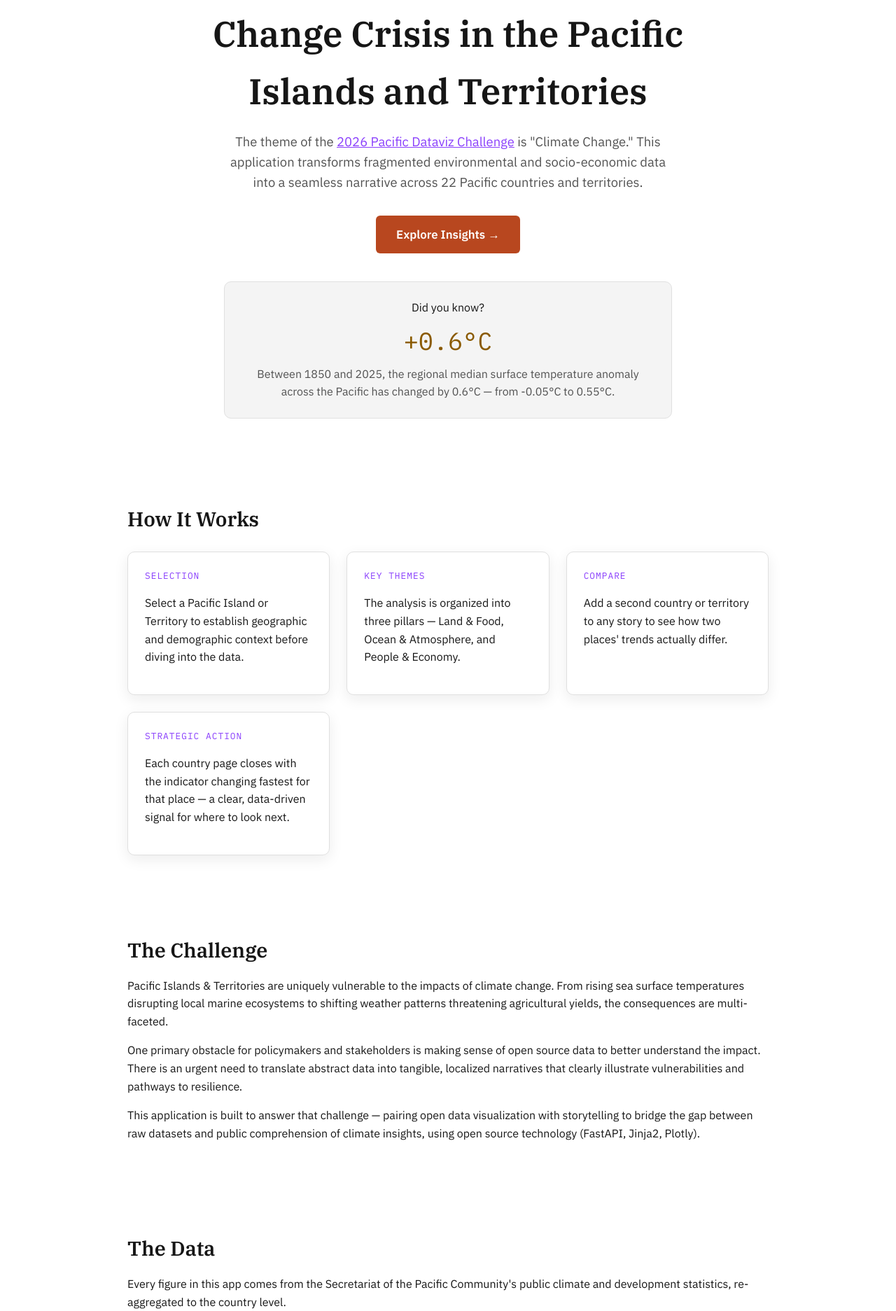
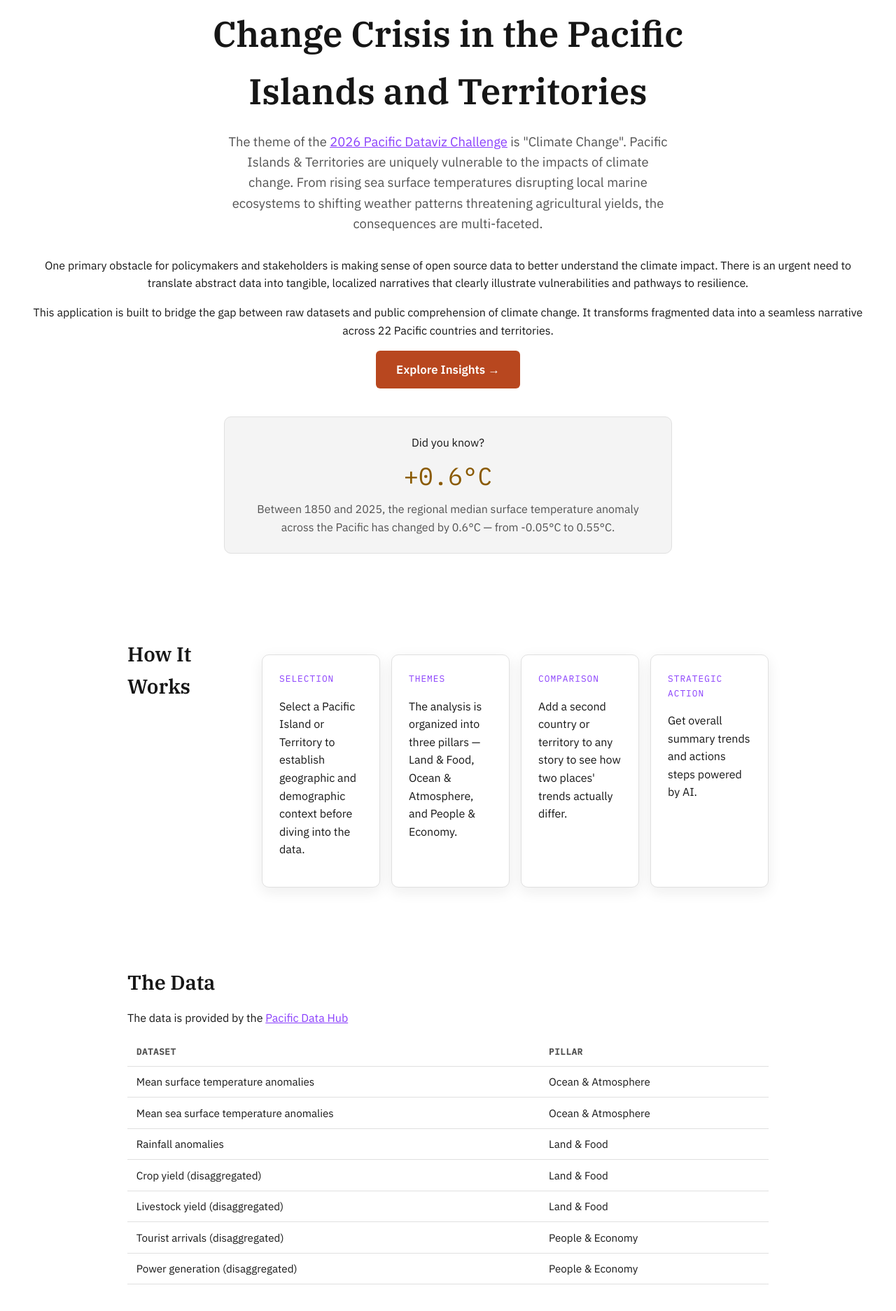
Before and after one commit to edimaudo/Atoll, a FastAPI app: page / in a window 1280 px wide. Shown: the part 238-2111 px from the top of the page at 70% size. Run offline with FastAPI, Linux system fonts and the light colour scheme; some libraries are stand-ins or nearby versions.

Commit message:
Update index.html

```diff
--- a/templates/index.html
+++ b/templates/index.html
@@ -1,14 +1,24 @@
 {% extends "base.html" %}
 
-{% block title %}Atoll — Understanding the Climate Change Crisis in the Pacific{% endblock %}
+{% block title %}Understanding Climate Change in the Pacific{% endblock %}
 
 {% block content %}
 <section class="hero">
     <h1>Understanding the Climate Change Crisis in the Pacific Islands and Territories</h1>
     <p class="lede">
         The theme of the <a href="https://pacificdatavizchallenge.org/" target="_blank" rel="noopener">2026 Pacific Dataviz Challenge</a>
-        is "Climate Change." This application transforms fragmented environmental and socio-economic
-        data into a seamless narrative across {{ territory_count }} Pacific countries and territories.
+        is "Climate Change". Pacific Islands &amp; Territories are uniquely vulnerable to the impacts of climate change.
+        From rising sea surface temperatures disrupting local marine ecosystems to shifting weather
+        patterns threatening agricultural yields, the consequences are multi-faceted.
+    </p>
+    <p>
+        One primary obstacle for policymakers and stakeholders is making sense of open source data
+        to better understand the climate impact. There is an urgent need to translate abstract data into
+        tangible, localized narratives that clearly illustrate vulnerabilities and pathways to resilience.
+    </p>
+    <p>
+        This application is built to bridge the gap between raw datasets and public comprehension of climate change.
+        It transforms fragmented data into a seamless narrative across {{ territory_count }} Pacific countries and territories.
     </p>
     <a href="/app" class="btn-cta">Explore Insights →</a>
 
@@ -23,54 +33,33 @@
     </div>
 </section>
 
-<section class="section">
-    <h2>How It Works</h2>
-    <div class="how-it-works">
-        <div class="how-card">
+<section class="section" style="display: flex; align-items: flex-start; gap: 2rem;">
+    <h2 style="margin: 0; min-width: 160px;">How It Works</h2>
+    <div class="how-it-works" style="display: flex; gap: 1rem;">
+        <div class="how-card" style="flex: 1;">
             <span class="eyebrow">Selection</span>
-            <p>Select a Pacific Island or Territory to establish geographic and demographic context
-            before diving into the data.</p>
+            <p>Select a Pacific Island or Territory to establish geographic and demographic context before diving into the data.</p>
         </div>
-        <div class="how-card">
-            <span class="eyebrow">Key Themes</span>
-            <p>The analysis is organized into three pillars — Land &amp; Food, Ocean &amp; Atmosphere,
-            and People &amp; Economy.</p>
+        <div class="how-card" style="flex: 1;">
+            <span class="eyebrow">Themes</span>
+            <p>The analysis is organized into three pillars — Land &amp; Food, Ocean &amp; Atmosphere, and People &amp; Economy.</p>
         </div>
-        <div class="how-card">
-            <span class="eyebrow">Compare</span>
+        <div class="how-card" style="flex: 1;">
+            <span class="eyebrow">Comparison</span>
             <p>Add a second country or territory to any story to see how two places' trends actually differ.</p>
         </div>
-        <div class="how-card">
+        <div class="how-card" style="flex: 1;">
             <span class="eyebrow">Strategic Action</span>
-            <p>Each country page closes with the indicator changing fastest for that place — a clear,
-            data-driven signal for where to look next.</p>
+            <p>Get overall summary trends and actions steps powered by AI.</p>
         </div>
     </div>
 </section>
 
-<section class="section">
-    <h2>The Challenge</h2>
-    <p>
-        Pacific Islands &amp; Territories are uniquely vulnerable to the impacts of climate change.
-        From rising sea surface temperatures disrupting local marine ecosystems to shifting weather
-        patterns threatening agricultural yields, the consequences are multi-faceted.
-    </p>
-    <p>
-        One primary obstacle for policymakers and stakeholders is making sense of open source data
-        to better understand the impact. There is an urgent need to translate abstract data into
-        tangible, localized narratives that clearly illustrate vulnerabilities and pathways to resilience.
-    </p>
-    <p>
-        This application is built to answer that challenge — pairing open data visualization with
-        storytelling to bridge the gap between raw datasets and public comprehension of climate
-        insights, using open source technology (FastAPI, Jinja2, Plotly).
-    </p>
-</section>
+
 
 <section class="section">
     <h2>The Data</h2>
-    <p>Every figure in this app comes from the Secretariat of the Pacific Community's public climate
-    and development statistics, re-aggregated to the country level.</p>
+    <p>The data is provided by the <a href="https://pacificdata.org" target="_blank" rel="noopener">Pacific Data Hub</a></p>
     <table class="dataset-table">
         <thead>
             <tr><th>Dataset</th><th>Pillar</th></tr>
@@ -80,7 +69,9 @@
             <tr><td>Mean sea surface temperature anomalies</td><td>Ocean &amp; Atmosphere</td></tr>
             <tr><td>Rainfall anomalies</td><td>Land &amp; Food</td></tr>
             <tr><td>Crop yield (disaggregated)</td><td>Land &amp; Food</td></tr>
+            <tr><td>Livestock yield (disaggregated)</td><td>Land &amp; Food</td></tr>
             <tr><td>Tourist arrivals (disaggregated)</td><td>People &amp; Economy</td></tr>
+            <tr><td>Power generation (disaggregated)</td><td>People &amp; Economy</td></tr>
         </tbody>
     </table>
 </section>
```
